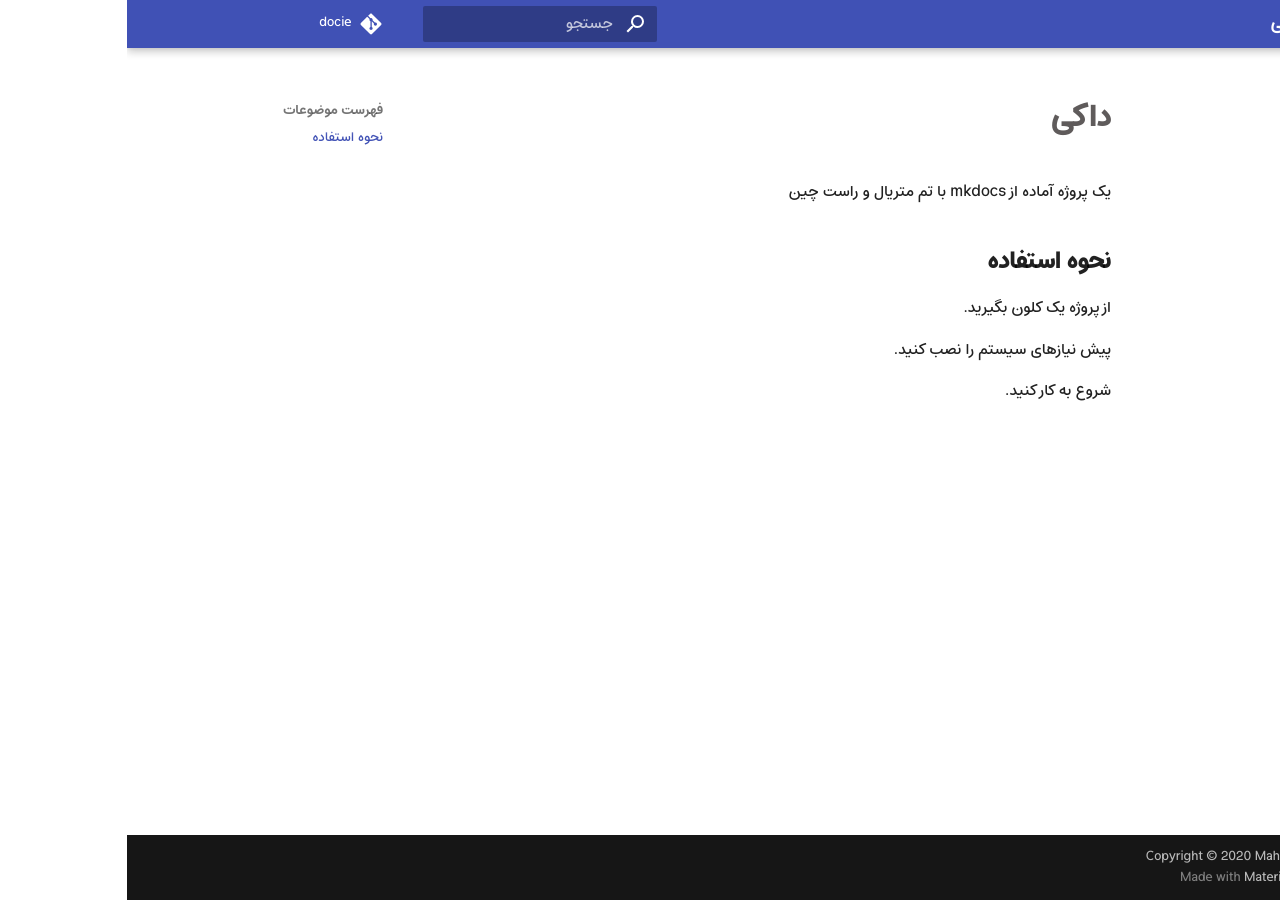
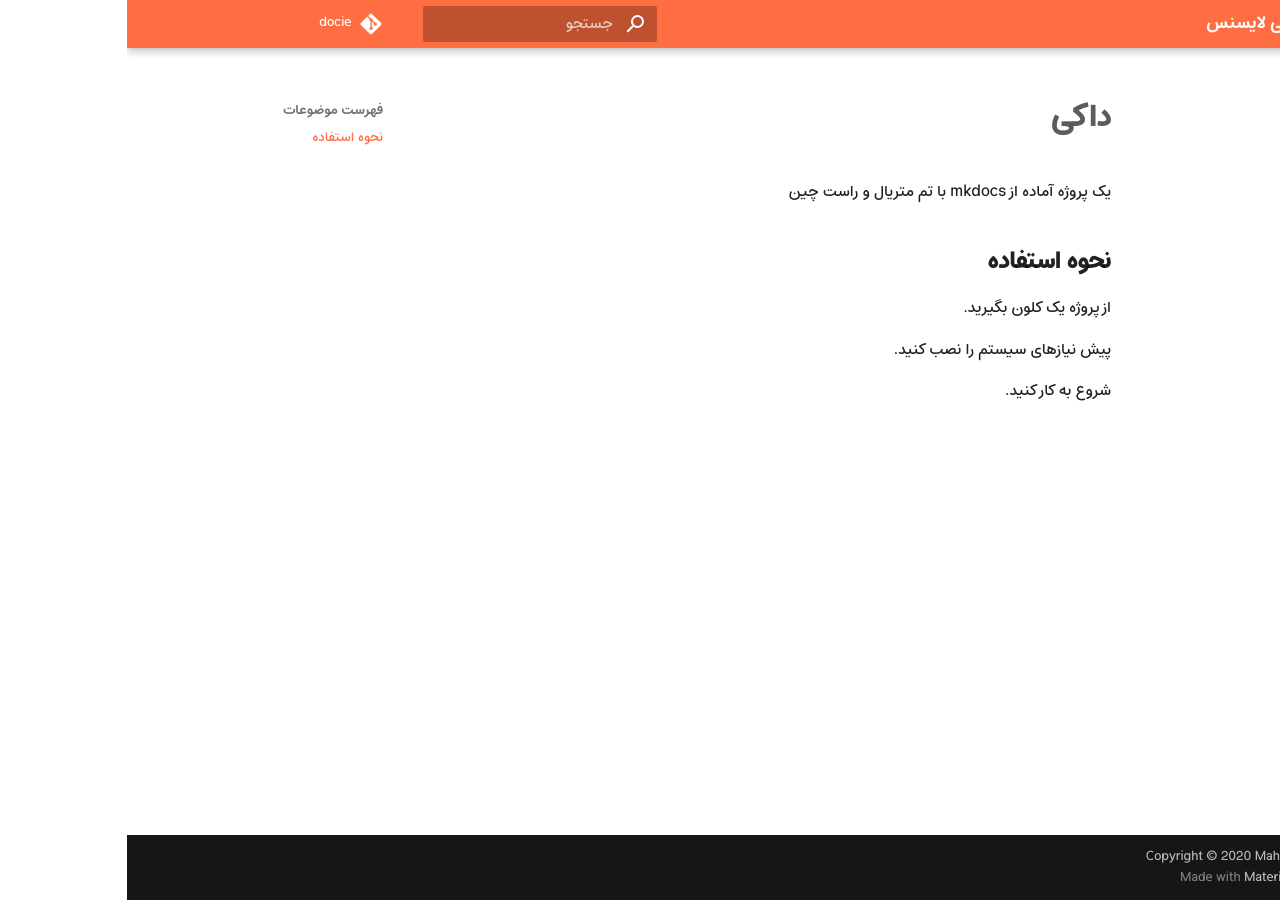
Before and after one commit to MahdiMajidzadeh/wikilicense, an MkDocs documentation site: the page built from pages/index.md, in a window 1280 px wide. Built offline with MkDocs 1.6.1 and Material for MkDocs 9.7.7, drawn with Linux system fonts in a browser that asks for light colours; comment, search, counter and statistics services are not loaded.

Commit message:
Update mkdocs.yml

```diff
--- a/mkdocs.yml
+++ b/mkdocs.yml
@@ -1,12 +1,12 @@
-site_name: داکی
+site_name: ویکی لایسنس
 
 copyright: 'Copyright &copy; 2020 Mahdi Majidzadeh'
 
-site_url: 'https://mahdimajidzadeh.github.io/docie/'
+site_url: 'https://wikilicense.ir/'
 site_author: 'Mahdi Majidzadeh'
 
 repo_name: 'docie'
-repo_url: 'https://github.com/MahdiMajidzadeh/docie'
+repo_url: 'https://github.com/MahdiMajidzadeh/wikilicense'
 
 docs_dir: 'pages'
 site_dir: 'docs'
@@ -20,6 +20,9 @@ theme:
   direction: 'rtl'
   language: 'fa'
   font: false
+  palette:
+    primary: 'deep orange'
+    accent: 'cyan'
 
 plugins:
   - search
```
